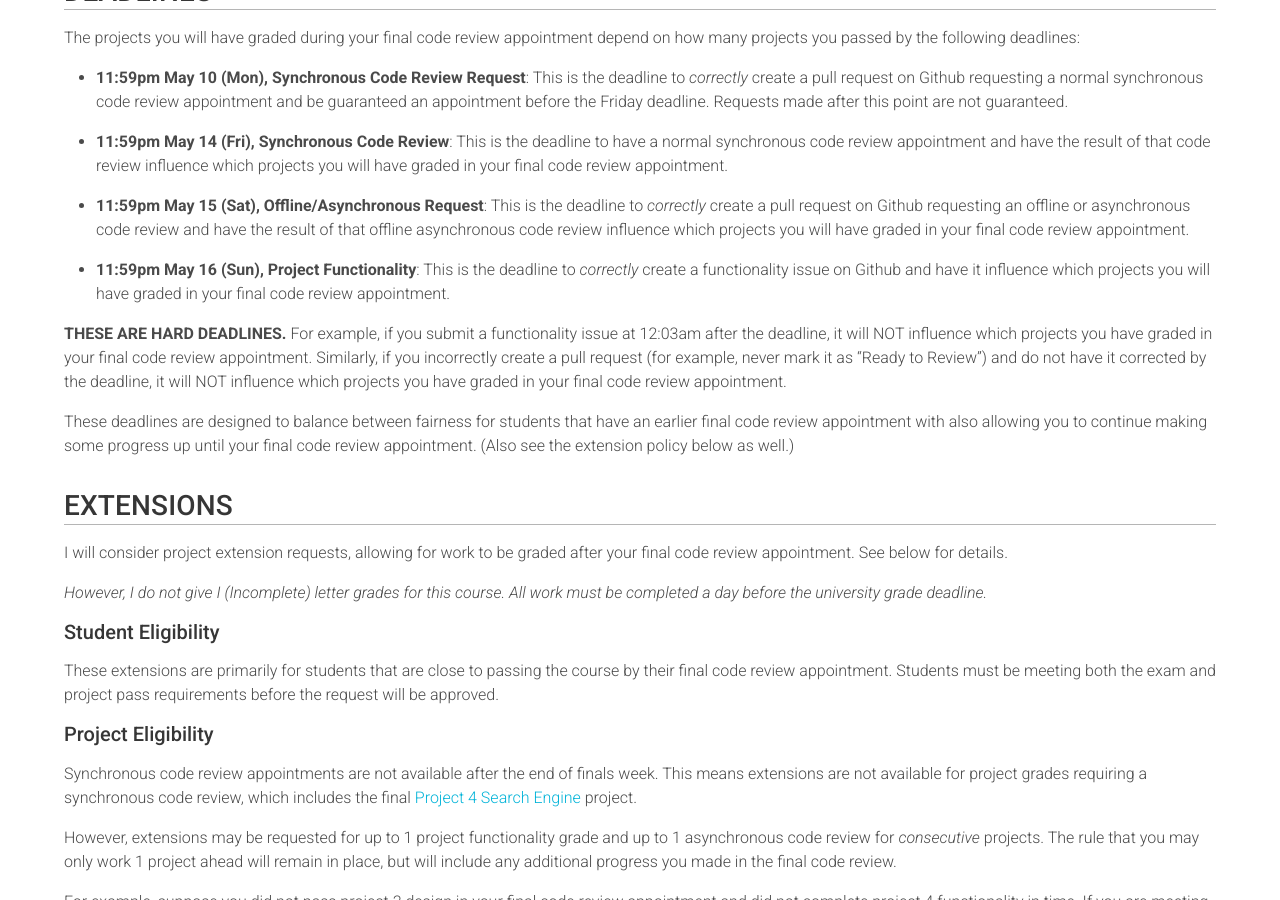
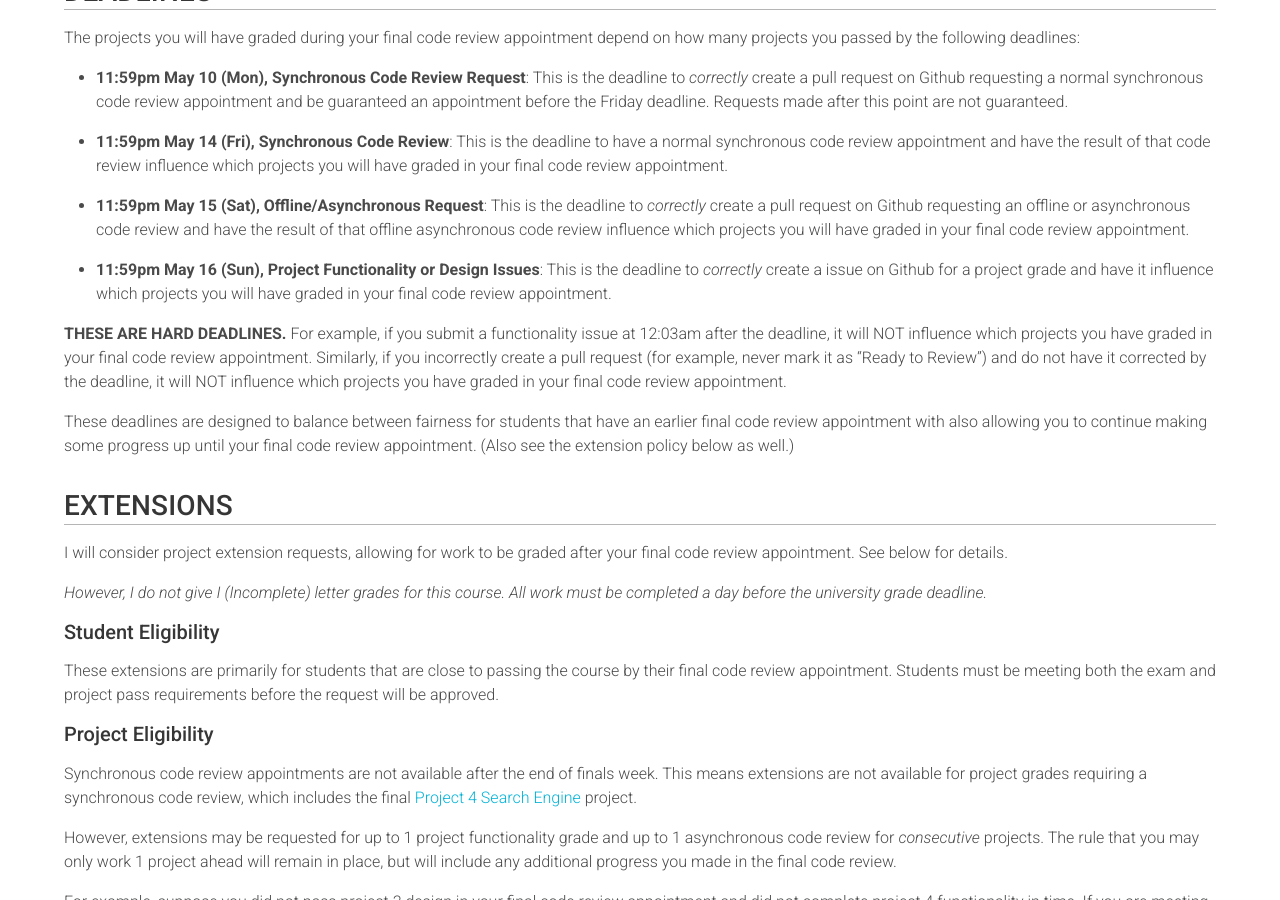
Before and after one commit to usf-cs212-spring2021/usf-cs212-spring2021.github.io, a Jekyll site: the page built from _projects/final-review.md, in a window 1280 px wide and 900 px high, scrolled down 1448 px. Built offline with Jekyll 4.4.1, drawn with Linux system fonts in a browser that asks for light colours; comment, search, counter and statistics services are not loaded.

Commit message:
Updated issue text.

```diff
--- a/_projects/final-review.md
+++ b/_projects/final-review.md
@@ -121,7 +121,7 @@ The projects you will have graded during your final code review appointment depe
 
   - **11:59pm May 15 (Sat), Offline/Asynchronous Request**: This is the deadline to *correctly* create a pull request on Github requesting an offline or asynchronous code review and have the result of that offline asynchronous code review influence which projects you will have graded in your final code review appointment.
 
-  - **11:59pm May 16 (Sun), Project Functionality**: This is the deadline to *correctly* create a functionality issue on Github and have it influence which projects you will have graded in your final code review appointment.
+  - **11:59pm May 16 (Sun), Project Functionality or Design Issues**: This is the deadline to *correctly* create a  issue on Github for a project grade and have it influence which projects you will have graded in your final code review appointment.
 
 **THESE ARE HARD DEADLINES.** For example, if you submit a functionality issue at 12:03am after the deadline, it will NOT influence which projects you have graded in your final code review appointment. Similarly, if you incorrectly create a pull request (for example, never mark it as "Ready to Review") and do not have it corrected by the deadline, it will NOT influence which projects you have graded in your final code review appointment.
 
```
